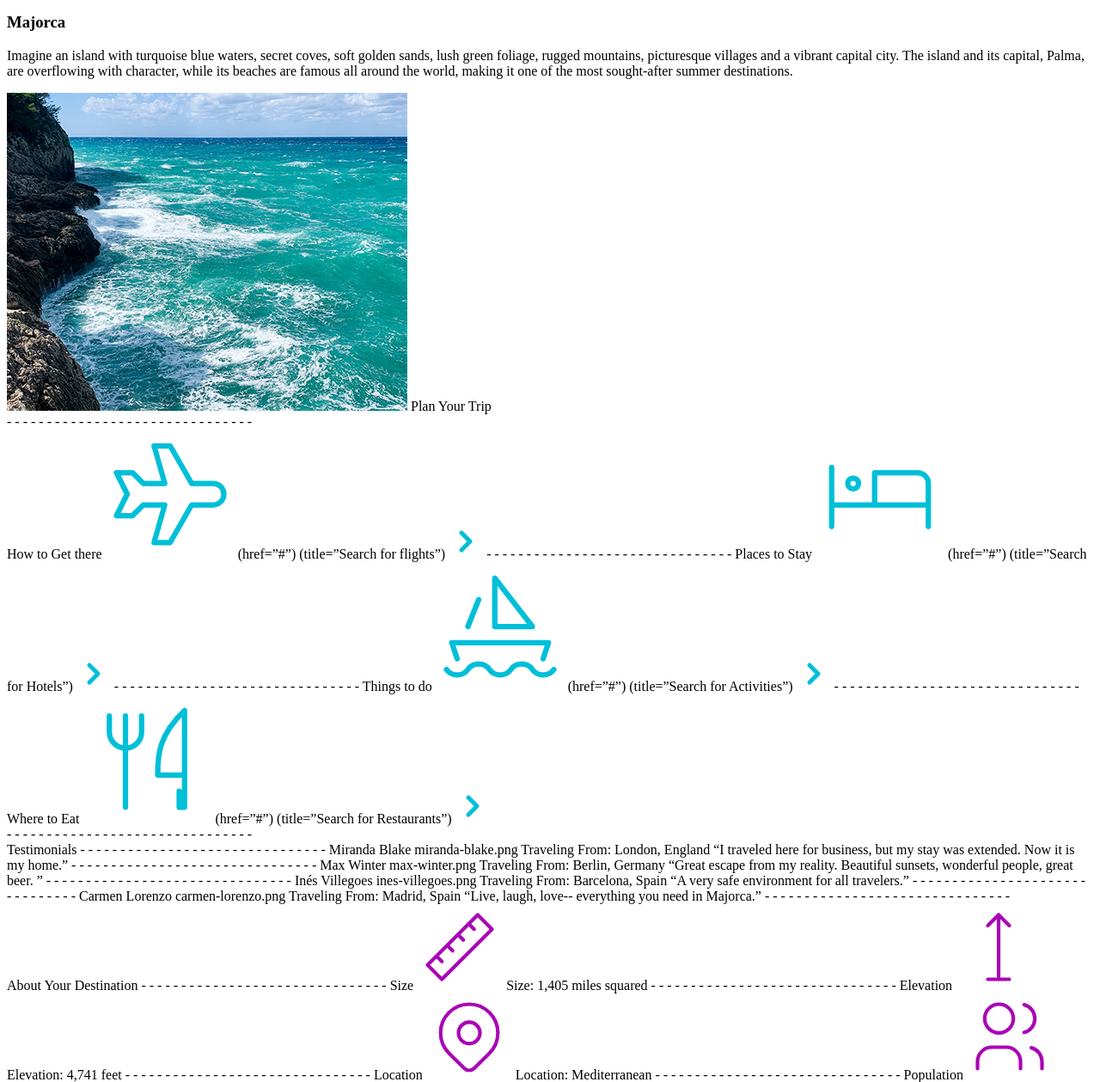
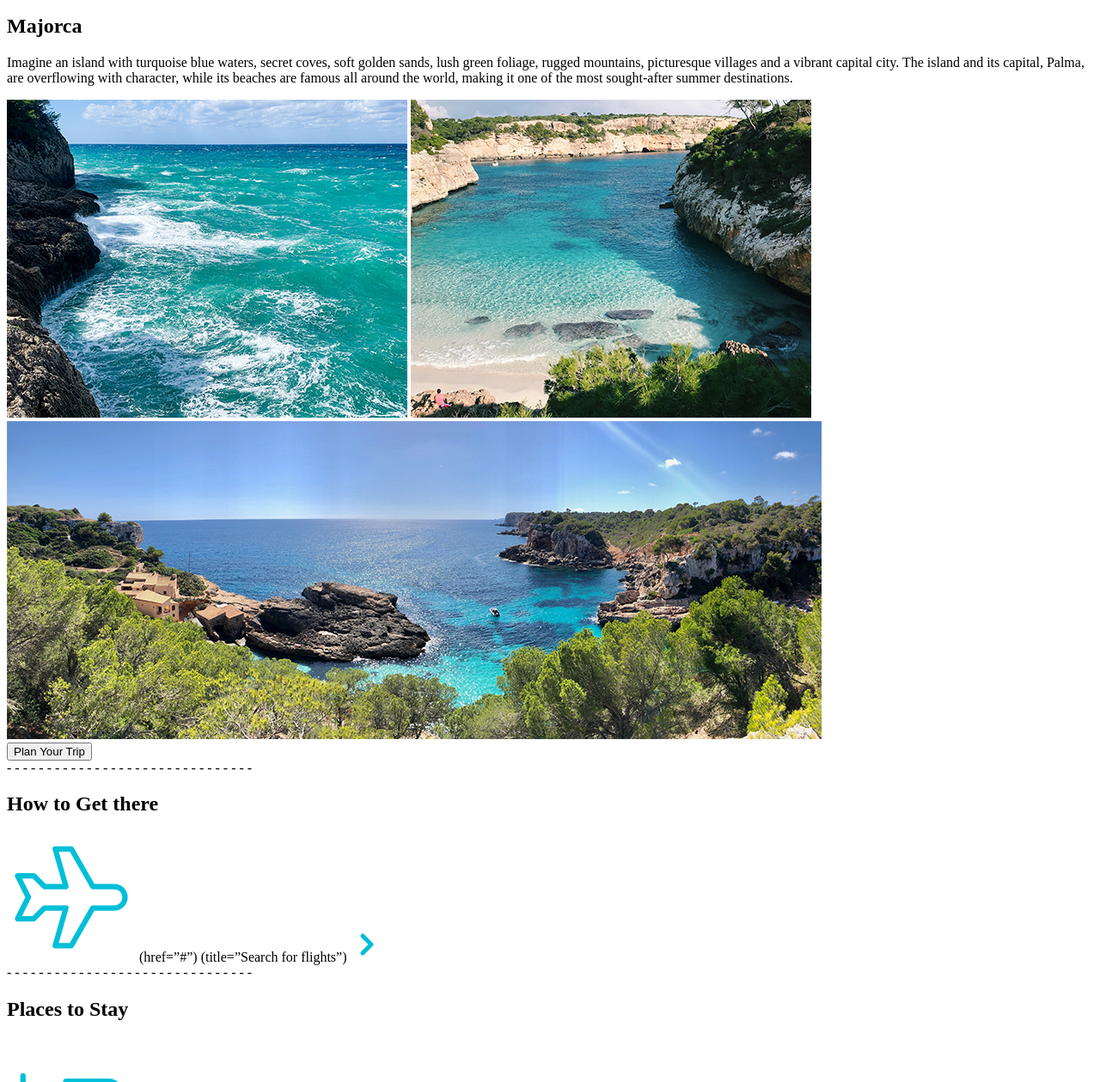
Before and after one commit to ddgoods1/wunderlust, a plain HTML site: page index.html in a window 1280 px wide. Shown: the part 310-1569 px from the top of the page at 86% size. Drawn offline with Linux system fonts and the light colour scheme.

Commit message:
update html
added semantic

```diff
--- a/index.html
+++ b/index.html
@@ -36,24 +36,34 @@
 <main>
 
 <section>
-<h3>Majorca</h3>
+<h2>Majorca</h2>
 <p>Imagine an island with turquoise blue waters, secret coves, soft golden sands, lush green foliage, rugged mountains, picturesque villages and a vibrant capital city. The island and its capital, Palma, are overflowing with character, while its beaches are famous all around the world, making it one of the most sought-after summer destinations.</p>
-
+<div>
 <picture>
     <source media="(min-width:1024px)" srcset="images/majorca-waves-L.png">
     <source media="(min-width:780px)" srcset="images/majorca-waves-M.png">
     <source media="(min-width:320px)" srcset="images/majorca-waves-S.png">
     <img src="images/majorca-waves-S.png" alt="waves">
 </picture>
-
-
-
-Plan Your Trip
+<picture>
+    <source media="(min-width:1024px)" srcset="images/majorca-beach-L.png">
+    <source media="(min-width:780px)" srcset="images/majorca-beach-M.png">
+    <source media="(min-width:320px)" srcset="images/majorca-beach-S.png">
+    <img src="images/majorca-beach-S.png" alt="beach">
+</picture>
+<picture>
+    <source media="(min-width:1024px)" srcset="images/majorca-cove-L.png">
+    <source media="(min-width:780px)" srcset="images/majorca-cove-M.png">
+    <source media="(min-width:320px)" srcset="images/majorca-cove-S.png">
+    <img src="images/majorca-beach-S.png" alt="cove">
+</picture>
+</div>
+<button>Plan Your Trip</button>
 
 </section>
 - - - - - - - - - - - - - - - - - - - - - - - - - - - - - - -
 <section>
-How to Get there
+<h2>How to Get there</h2>
 <svg xmlns="http://www.w3.org/2000/svg" class="icon icon-tabler icon-tabler-plane" width="150" height="150" viewBox="0 0 24 24" stroke-width="1" stroke="#00bfd8" fill="none" stroke-linecap="round" stroke-linejoin="round">
   <path stroke="none" d="M0 0h24v24H0z" fill="none"/>
   <path d="M16 10h4a2 2 0 0 1 0 4h-4l-4 7h-3l2 -7h-4l-2 2h-3l2 -4l-2 -4h3l2 2h4l-2 -7h3z" />
@@ -64,8 +74,9 @@ How to Get there
   <path stroke="none" d="M0 0h24v24H0z" fill="none"/>
   <polyline points="9 6 15 12 9 18" />
 </svg>
+</section>
 - - - - - - - - - - - - - - - - - - - - - - - - - - - - - - -
-Places to Stay
+<h2>Places to Stay</h2>
 <svg xmlns="http://www.w3.org/2000/svg" class="icon icon-tabler icon-tabler-bed" width="150" height="150" viewBox="0 0 24 24" stroke-width="1" stroke="#00bfd8" fill="none" stroke-linecap="round" stroke-linejoin="round">
   <path stroke="none" d="M0 0h24v24H0z" fill="none"/>
   <path d="M3 7v11m0 -4h18m0 4v-8a2 2 0 0 0 -2 -2h-8v6" />
@@ -78,7 +89,8 @@ Places to Stay
   <polyline points="9 6 15 12 9 18" />
 </svg>
 - - - - - - - - - - - - - - - - - - - - - - - - - - - - - - -
-Things to do
+<section>
+<h2>Things to do</h2>
 <svg xmlns="http://www.w3.org/2000/svg" class="icon icon-tabler icon-tabler-sailboat" width="150" height="150" viewBox="0 0 24 24" stroke-width="1" stroke="#00bfd8" fill="none" stroke-linecap="round" stroke-linejoin="round">
   <path stroke="none" d="M0 0h24v24H0z" fill="none"/>
   <path d="M2 20a2.4 2.4 0 0 0 2 1a2.4 2.4 0 0 0 2 -1a2.4 2.4 0 0 1 2 -1a2.4 2.4 0 0 1 2 1a2.4 2.4 0 0 0 2 1a2.4 2.4 0 0 0 2 -1a2.4 2.4 0 0 1 2 -1a2.4 2.4 0 0 1 2 1a2.4 2.4 0 0 0 2 1a2.4 2.4 0 0 0 2 -1" />
@@ -91,8 +103,10 @@ Things to do
   <path stroke="none" d="M0 0h24v24H0z" fill="none"/>
   <polyline points="9 6 15 12 9 18" />
 </svg>
+</section>
 - - - - - - - - - - - - - - - - - - - - - - - - - - - - - - -
-Where to Eat
+<section>
+<h2>Where to Eat</h2>
 <svg xmlns="http://www.w3.org/2000/svg" class="icon icon-tabler icon-tabler-tools-kitchen-2" width="150" height="150" viewBox="0 0 24 24" stroke-width="1" stroke="#00bfd8" fill="none" stroke-linecap="round" stroke-linejoin="round">
   <path stroke="none" d="M0 0h24v24H0z" fill="none"/>
   <path d="M19 3v12h-5c-.023 -3.681 .184 -7.406 5 -12zm0 12v6h-1v-3m-10 -14v17m-3 -17v3a3 3 0 1 0 6 0v-3" />
@@ -104,10 +118,11 @@ Where to Eat
   <polyline points="9 6 15 12 9 18" />
 </svg>
 </section>
+</section>
 - - - - - - - - - - - - - - - - - - - - - - - - - - - - - - -
 
 <section>
-Testimonials
+<h3>Testimonials</h3>
 - - - - - - - - - - - - - - - - - - - - - - - - - - - - - - -
 Miranda Blake
 miranda-blake.png
```
